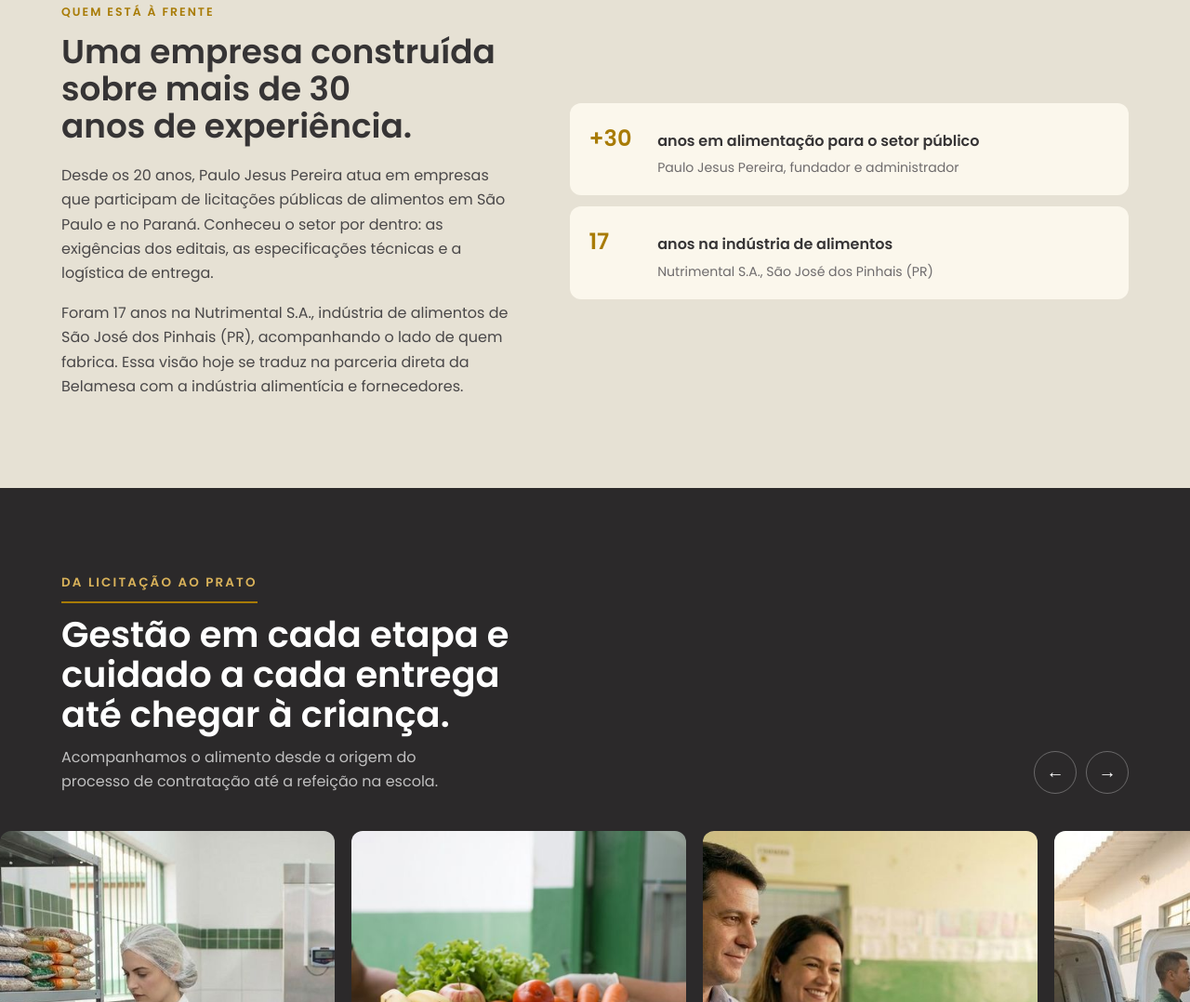
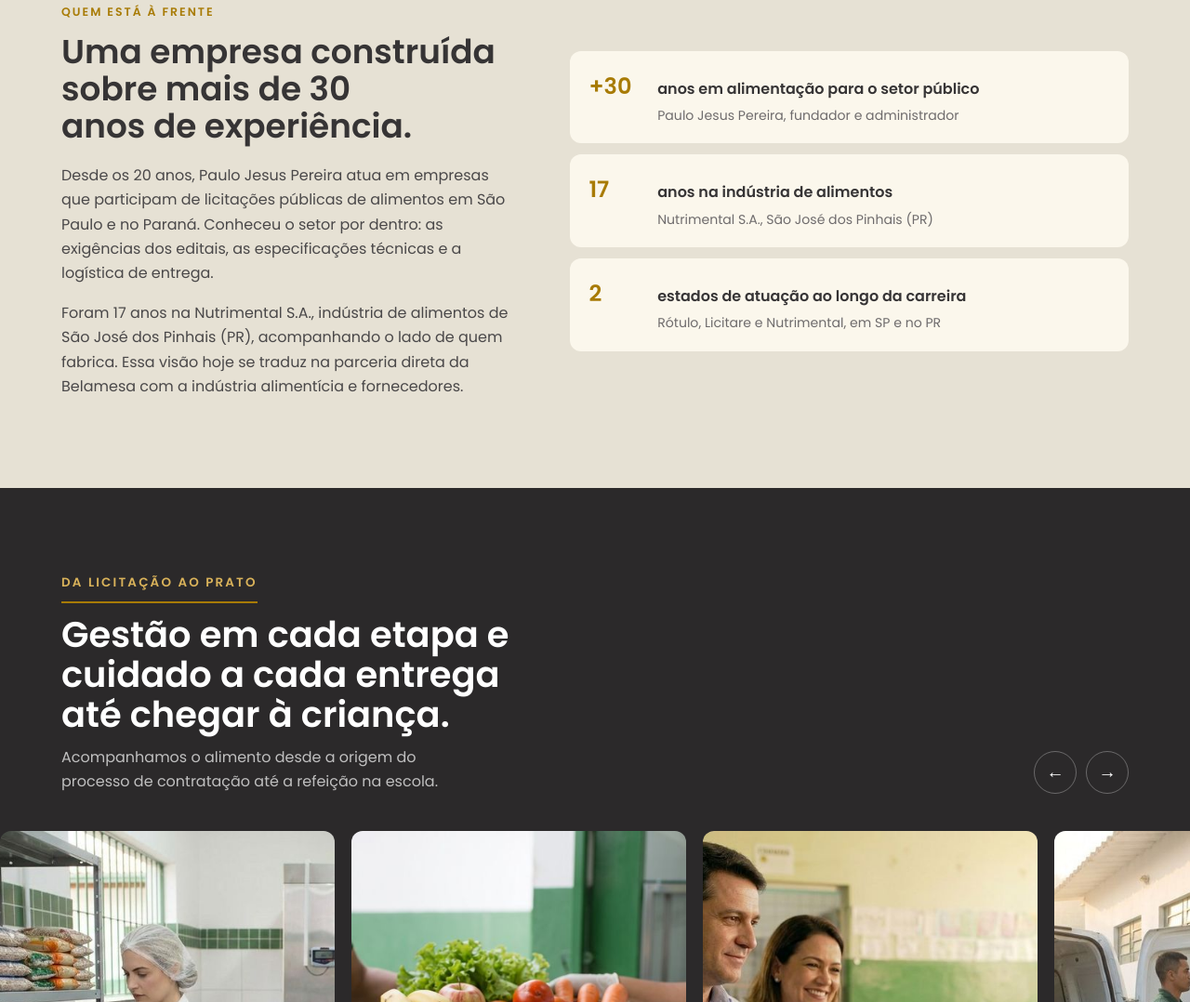
Before and after one commit to ivantorresmus-wq/belamesa-site, a plain HTML site: page index.html in a window 1280 px wide. Shown: the part 1874-2952 px from the top of the page at 93% size. Drawn offline with Linux system fonts and the light colour scheme.

Commit message:
Quem está à frente: volta o bloco '2 estados' (3 blocos como antes)
Co-Authored-By: Claude Opus 5.5 <noreply@anthropic.com>
Claude-Session: https://claude.ai/code/session_01U54LKjMxYZ4LYBqHnsRsdb

```diff
--- a/index.html
+++ b/index.html
@@ -308,6 +308,7 @@ footer img{height:26px;width:auto;display:block;opacity:.9}
     <div class="career">
       <div><b>+30</b><strong>anos em alimentação para o setor público</strong><span>Paulo Jesus Pereira, fundador e administrador</span></div>
       <div><b>17</b><strong>anos na indústria de alimentos</strong><span>Nutrimental S.A., São José dos Pinhais (PR)</span></div>
+      <div><b>2</b><strong>estados de atuação ao longo da carreira</strong><span>Rótulo, Licitare e Nutrimental, em SP e no PR</span></div>
     </div>
   </div>
 </section>
```
